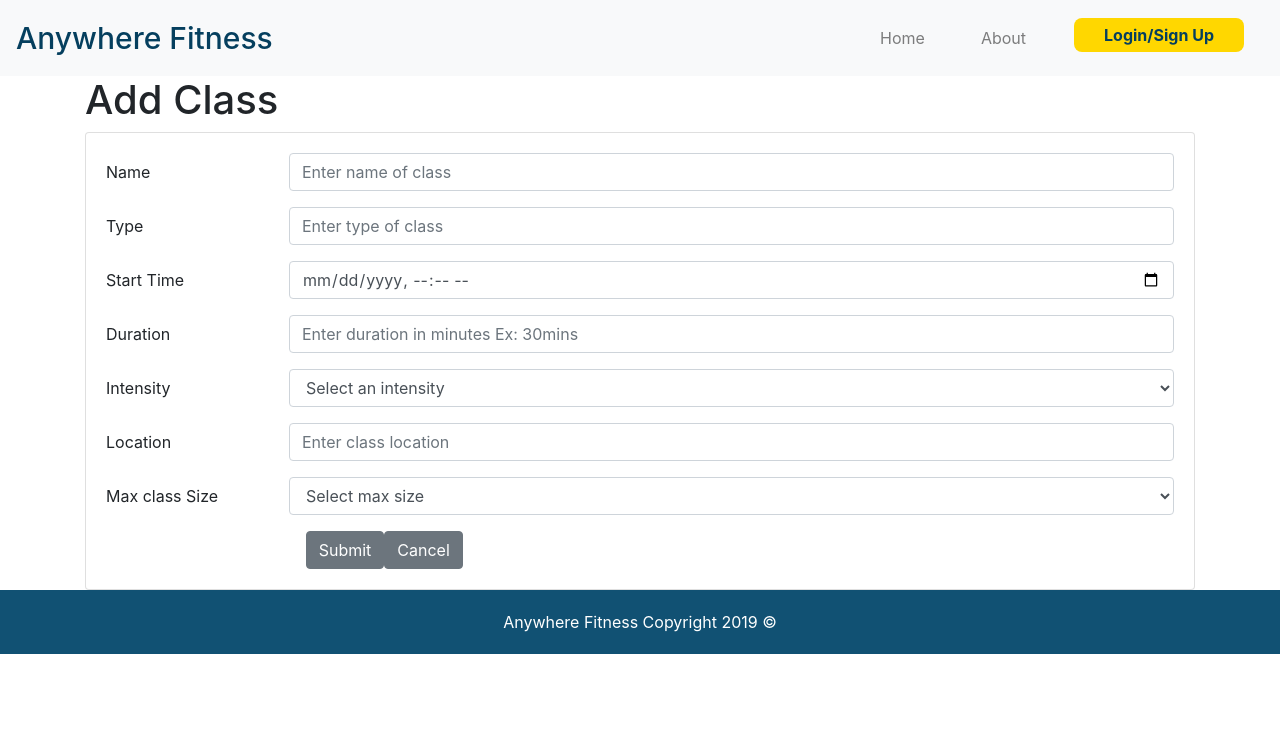
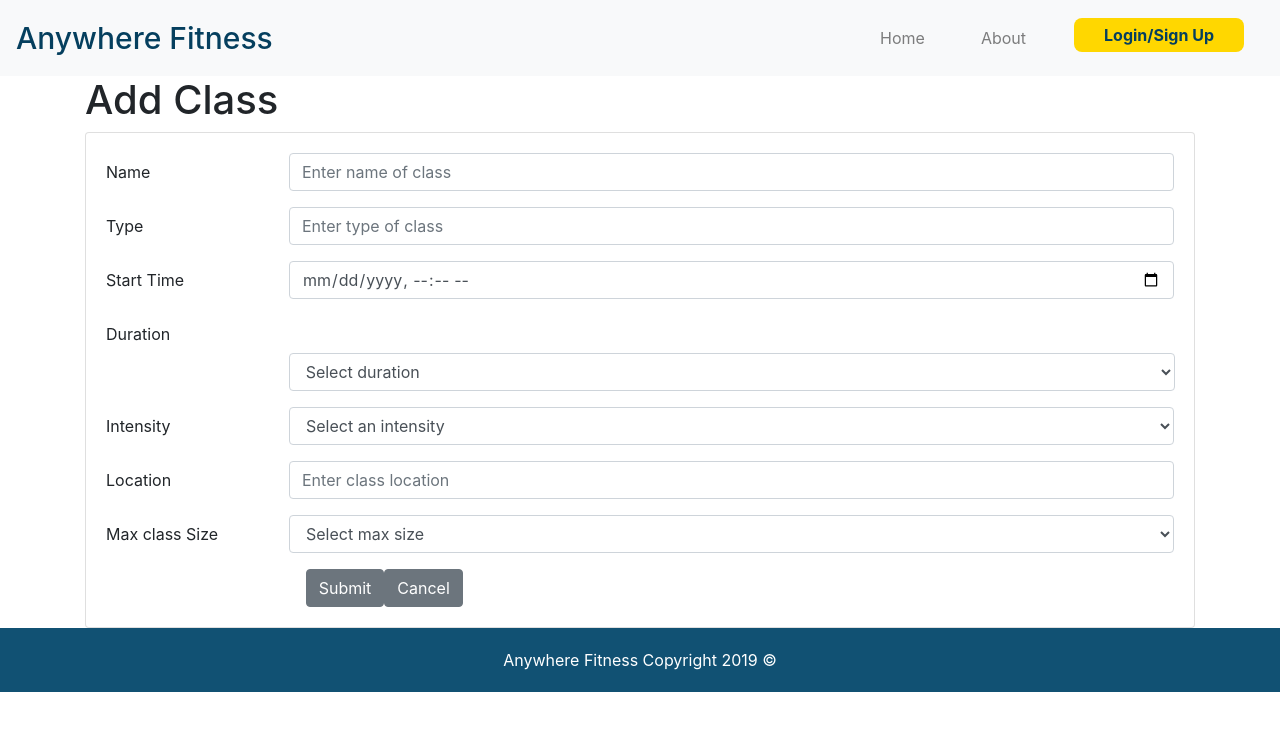
Before and after one commit to BUILD-WEEKS-ANYWHERE-FITNESS/front-end, a React (Create React App) app in the folder anywhere-fitness/: page /add-class in a window 1280 px wide. Shown: the top 730 px of the page. Built offline with nearby package versions, Linux system fonts and the light colour scheme.

Commit message:
replaced duration input with dropdown, basic styling (needs to be updated)

```diff
--- a/anywhere-fitness/src/components/Classes/AddClass.js
+++ b/anywhere-fitness/src/components/Classes/AddClass.js
@@ -46,9 +46,13 @@ const AddClass = () => {
                             {/* Duration */}
                             <FormGroup row>
                                 <Label for="duration" sm={2}>Duration</Label>
-                                <Col sm={10}>
-                                    <Input type="duration" name="duration" id="duration" placeholder="Enter duration in minutes Ex: 30mins" />
-                                </Col>
+                                <Input style={{width:"80.75%", marginLeft:"18%"}} sm={10}  type="select" name="duration" id="duration" label="duration" >
+                                  <option value=""> Select duration </option>
+                                  <option value="30-mins">30 mins</option>
+                                  <option value="45-mins">45 mins</option>
+                                  <option value="60-mins">60 mins</option>
+                                </Input>
+
                             </FormGroup>
 
                             {/* Intensity Level */}
```
